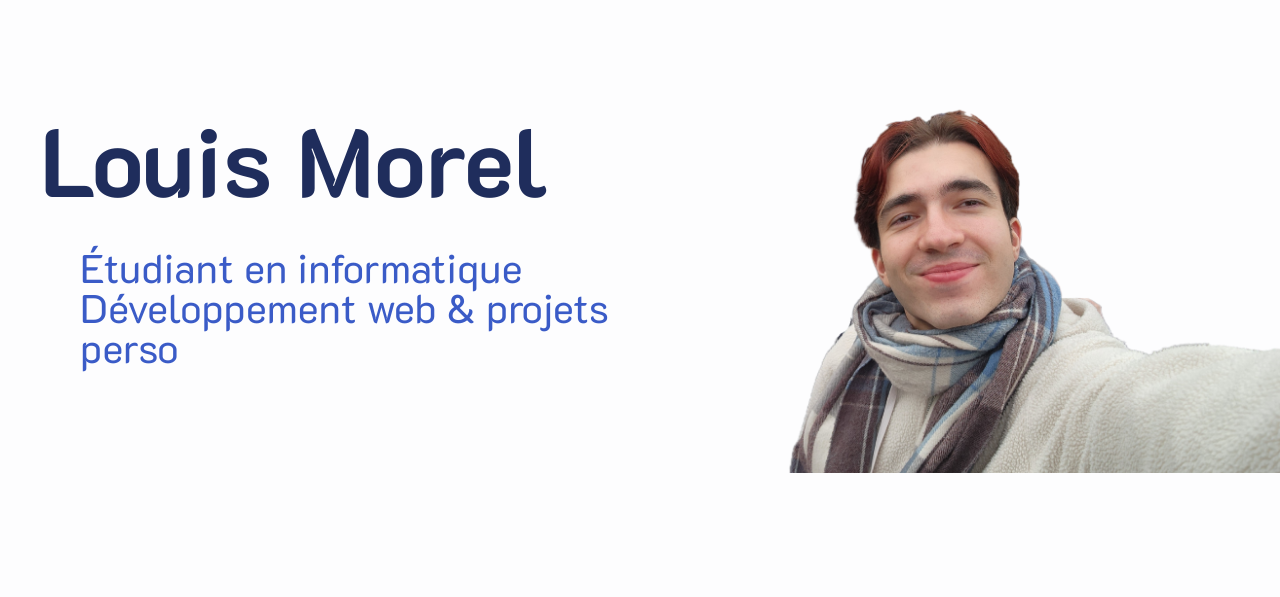
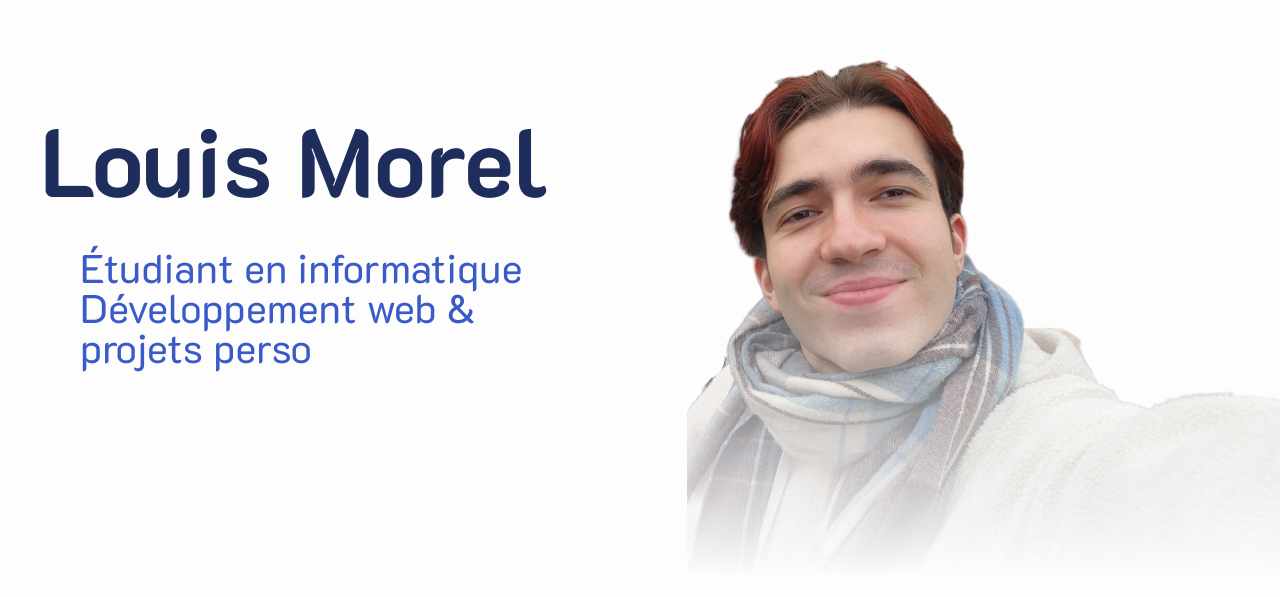
Before and after one commit to lm38550/portfolio, a Next.js app: page / in a window 1280 px wide. Shown: the part 173-770 px from the top of the page. Built offline with nearby package versions, Linux system fonts and the light colour scheme.

Commit message:
Adding a gradiant to the profile picture

```diff
--- a/src/ui/components/title/title.tsx
+++ b/src/ui/components/title/title.tsx
@@ -16,8 +16,9 @@ export const Title = ({ name, img }: Props) => {
                     <Typography variant="body-lg" component="h2">Développement web & projets perso</Typography>
                 </div>
             </div>
-            <div className="flex justify-end">
-                <Image src={img} alt="profile" width={500} height={500} />
+            <div className="flex justify-end relative w-[700px] h-[700px]">
+                <Image src={img} alt="profile" fill className="object-cover"/>
+                <div className="absolute inset-0 bg-gradient-to-t from-day-100 dark:from-night-100 via-transparent to-transparent"></div>
             </div>
         </main>
     );
--- a/tailwind.config.js
+++ b/tailwind.config.js
@@ -7,7 +7,7 @@ module.exports = {
         "./src/**/*.{ts,js,jsx,tsx}",
     ],
     theme: {
-        extend: {},
+        extend: {
             colors: {
                 night: {
                     100: '#11131F',
@@ -29,6 +29,7 @@ module.exports = {
                     DEFAULT: '#3A5BC7',
                     800: '#1F2D5C',
                 }
+            },
         },
         fontSize: {
             "debug" : "200px",
```
Lines whose indentation alone changed are shown as unchanged.
